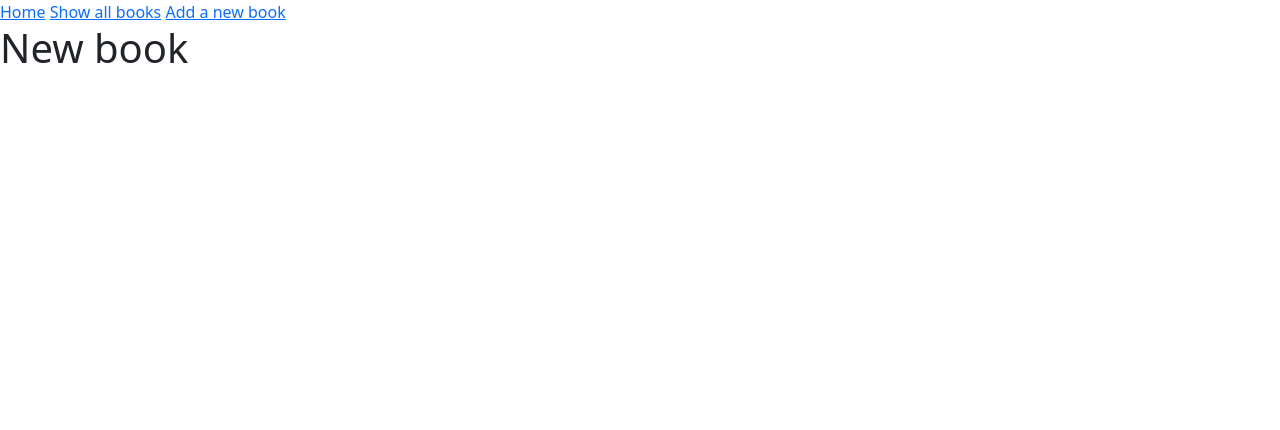
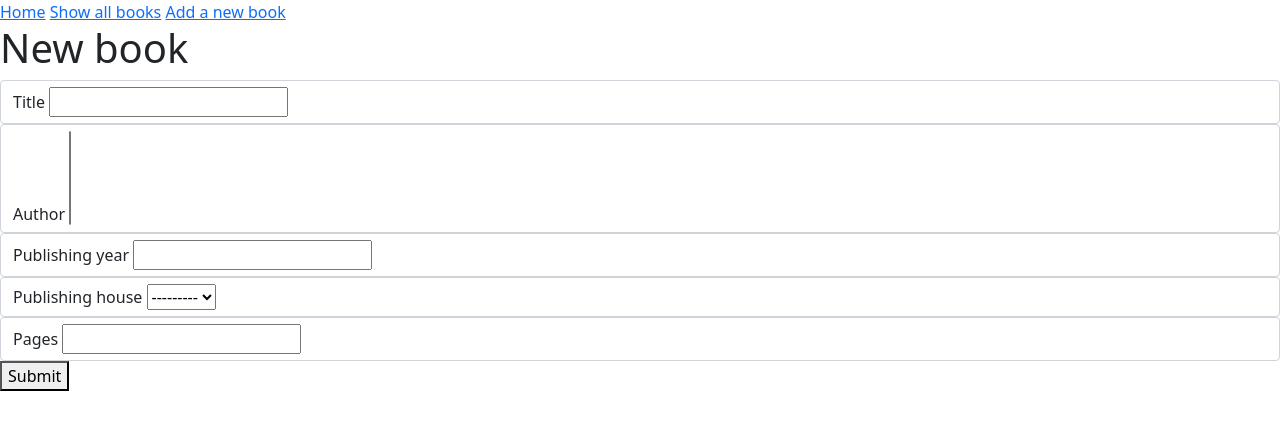
Before and after one commit to Ahuahuachi/django-library, a Django app: page /books/new/ in a window 1280 px wide. Shown: the top 430 px of the page. Run offline with Django 3.2, Linux system fonts and the light colour scheme; data that the repository does not hold is empty.

Commit message:
Add create view

```diff
--- a/books/models.py
+++ b/books/models.py
@@ -1,4 +1,5 @@
 from django.db import models
+from django.urls import reverse
 
 
 class PublishingHouse(models.Model):
@@ -26,3 +27,6 @@ class Book(models.Model):
 
     def __str__(self):
         return self.title
+
+    def get_absolute_url(self):
+        return reverse("books:detail", kwargs={"pk": self.pk})
--- a/books/templates/books/create.html
+++ b/books/templates/books/create.html
@@ -2,4 +2,23 @@
 
 {% block main_content %}
 <h1>New book</h1>
+{% for error in form.errors %}
+<p>{{ error }}</p>
+{% endfor %}
+<form method="POST" action="">
+
+    <div class="form-control" >{{form.title.label}} {{form.title}}</div>
+    <div>{{ form.title.errors }}</div>
+    <div class="form-control" >{{form.author.label}} {{form.author}}</div>
+    <div class="form-control" >{{form.publishing_year.label}} {{form.publishing_year}}</div>
+    {% if form.publishing_year.errors %}
+        <div class="alert alert-danger">{{ form.publishing_year.errors }}</div>
+    {% endif %}
+
+    <div class="form-control" >{{form.publishing_house.label}} {{form.publishing_house}}</div>
+    <div class="form-control" >{{form.pages.label}} {{form.pages}}</div>
+    {% csrf_token %}
+
+    <button type="submit">Submit</button>
+</form>
 {% endblock main_content %}
--- a/books/urls.py
+++ b/books/urls.py
@@ -1,7 +1,7 @@
 from django.urls import path
 from .views import (
     BookListView,
-    CreateBookTemplateView,
+    BookCreateView,
     DeleteBookTemplateView,
     BookDetailView,
 )
@@ -11,6 +11,6 @@ app_name = "books"
 urlpatterns = [
     path("", BookListView.as_view(), name="list"),
     path("<int:pk>/", BookDetailView.as_view(), name="detail"),
-    path("new/", CreateBookTemplateView.as_view(), name="create"),
+    path("new/", BookCreateView.as_view(), name="create"),
     path("delete/", DeleteBookTemplateView.as_view(), name="delete"),
 ]
--- a/books/views.py
+++ b/books/views.py
@@ -1,5 +1,5 @@
 from django.shortcuts import render
-from django.views.generic import ListView, DetailView, TemplateView
+from django.views.generic import DetailView, CreateView, ListView, TemplateView
 from .models import Author, Book
 
 
@@ -21,8 +21,16 @@ class BookDetailView(DetailView):
     model = Book
 
 
-class CreateBookTemplateView(TemplateView):
+class BookCreateView(CreateView):
     template_name = "books/create.html"
+    model = Book
+    fields = (
+        "title",
+        "author",
+        "publishing_year",
+        "publishing_house",
+        "pages",
+    )
 
 
 class DeleteBookTemplateView(TemplateView):
```
Also changed, not shown: books/forms.py (added, +16 -0 lines).
